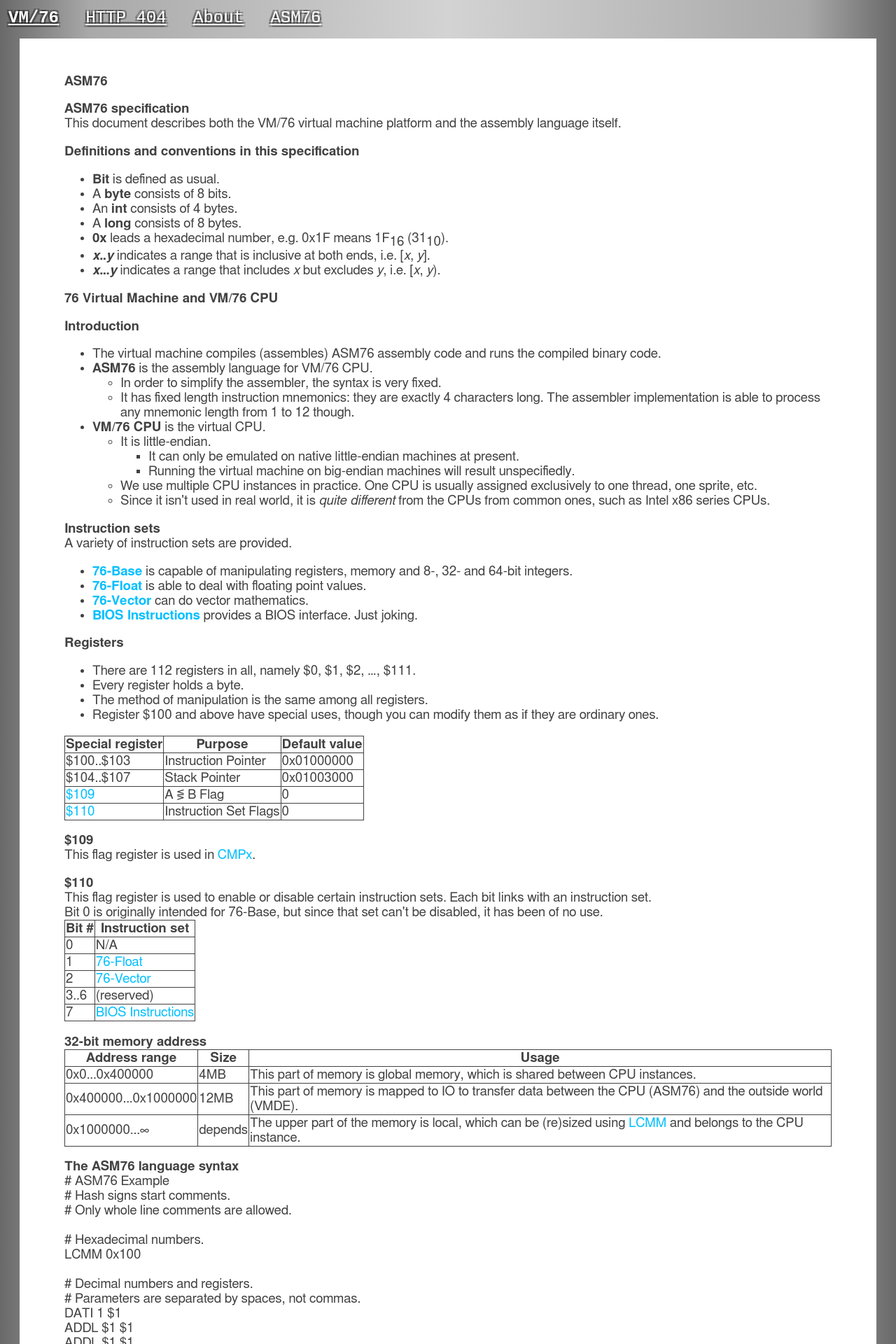
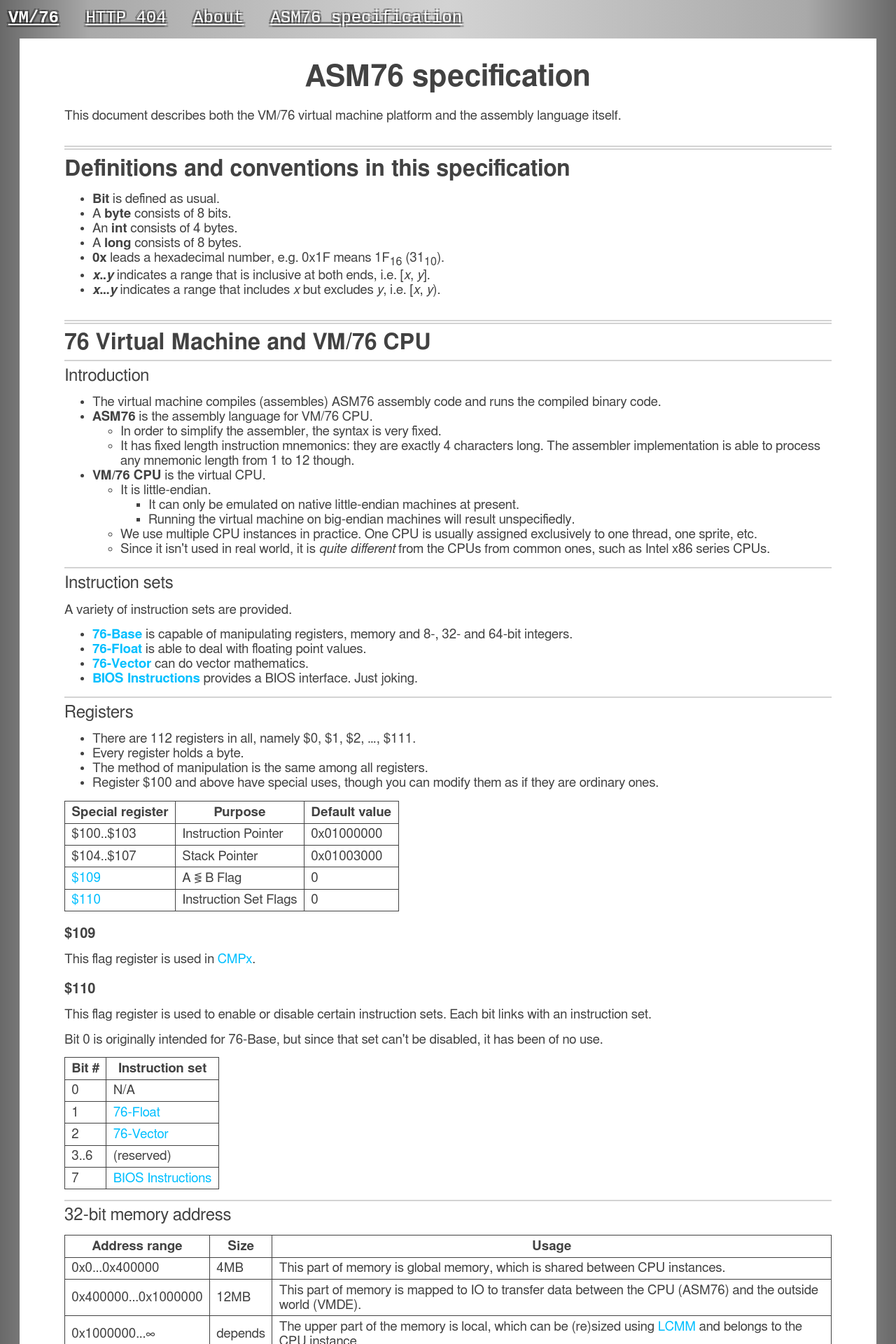
Before and after one commit to IcebergThings/VM-76, a Jekyll site: the page built from spec/asm76.md, in a window 1280 px wide. Shown: the top 1920 px of the page at 70% size. Built offline with Jekyll 4.4.1, drawn with Linux system fonts in a browser that asks for light colours.

Commit message:
Enhance typesetting

```diff
--- a/_sass/_base.scss
+++ b/_sass/_base.scss
@@ -12,6 +12,10 @@ body, p, samp, pre, tt, code, kbd {
 h1, h2, h3, h4, h5, h6 {
 	@include reset;
 	margin-top: 1em;
+}
+
+ol, ul {
+	margin: 0;
 }
 
 table {
--- a/_sass/_book-style.scss
+++ b/_sass/_book-style.scss
@@ -11,6 +11,39 @@
 	* {
 		font-family: "FreeSans", sans-serif;
 		font-size: 14pt;
+	}
+
+	h1 {
+		font-size: 32pt;
+		text-align: center;
+		margin: 0 1em .5em;
+		&:not(:first-child) {
+			margin-top: 1em;
+		}
+	}
+
+	h2 {
+		font-size: 24pt;
+		border-top: .2em double lightgray;
+		padding-top: .3em;
+	}
+
+	h3 {
+		font-size: 18pt;
+		font-weight: normal;
+		margin-top: .3em;
+		border-top: .1em solid lightgray;
+		padding-top: .3em;
+	}
+
+	h4 {
+		font-size: 15pt;
+		margin-top: .3em;
+		padding-top: .3em;
+	}
+
+	sub, sup {
+		font-size: initial;
 	}
 
 	a {
@@ -27,4 +60,20 @@
 			background-color: lighten($anchor-color, 30%);
 		}
 	}
+
+	p, ol, ul, pre, table {
+		margin: .8em 0;
+	}
+
+	ol, ul {
+		ol, ul {
+			margin: 0;
+		}
+	}
+
+	table {
+		th, td {
+			padding: .25em .5em;
+		}
+	}
 }
--- a/spec/asm76.md
+++ b/spec/asm76.md
@@ -1,11 +1,8 @@
 ---
 layout: page
-title: ASM76
+title: ASM76 specification
 style: book
 ---
-
-ASM76 specification
-===================
 
 This document describes both the VM/76 virtual machine platform and the assembly language itself.
 
```
